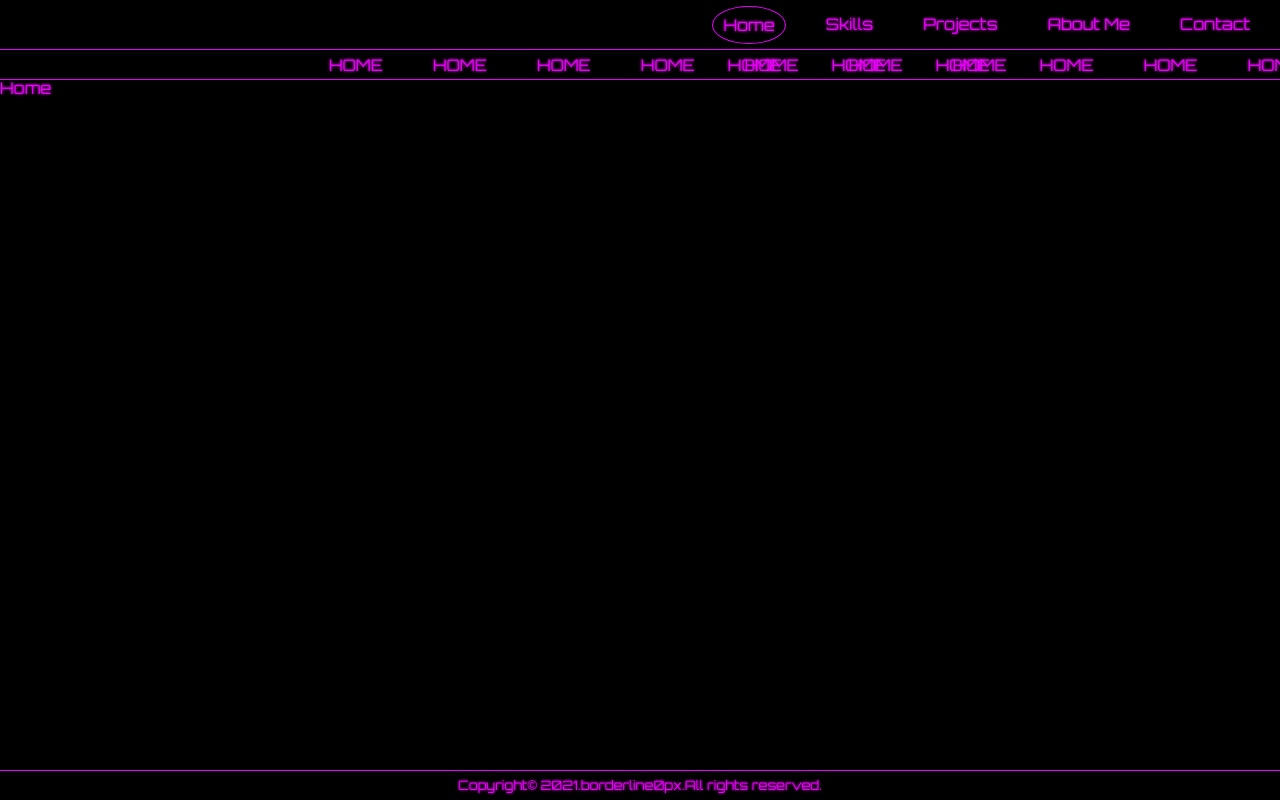
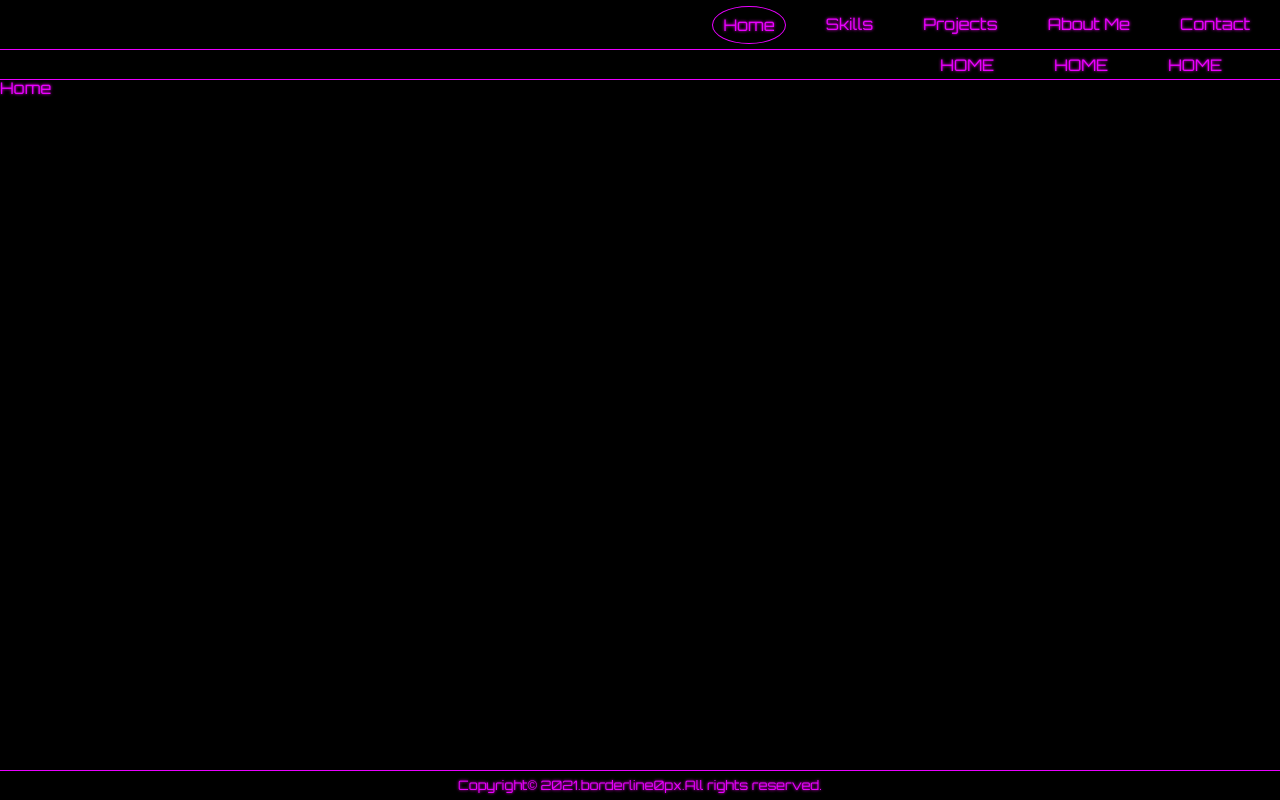
Before and after one commit to Hwajiin/portfolio-react, a React (Create React App) app: page / in a window 1280 px wide. Built offline with nearby package versions, Linux system fonts and the light colour scheme.

Commit message:
Billboard component: Edit text animation bug

```diff
--- a/src/components/billboard.jsx
+++ b/src/components/billboard.jsx
@@ -35,17 +35,17 @@ const Box = styled.div`
 `;
 
 const First = styled.div`
-  animation: ${moveTextFirst} 20s infinite linear;
+  animation: ${moveTextFirst} 30s infinite linear;
 `;
 
 const Second = styled.div`
-  animation: ${moveTextSec} 20s infinite linear;
-  animation-delay: 10s;
+  animation: ${moveTextSec} 30s infinite linear;
+  animation-delay: 15s;
 `;
 
 const Text = styled.span`
   text-transform: uppercase;
-  margin-right: 50px;
+  margin-right: 60px;
 `;
 
 const Billboard = ({ text }) => {
@@ -53,6 +53,12 @@ const Billboard = ({ text }) => {
     <Container>
       <Box>
         <First>
+          <Text>{text}</Text>
+          <Text>{text}</Text>
+          <Text>{text}</Text>
+          <Text>{text}</Text>
+          <Text>{text}</Text>
+          <Text>{text}</Text>
           <Text>{text}</Text>
           <Text>{text}</Text>
           <Text>{text}</Text>
@@ -69,6 +75,12 @@ const Billboard = ({ text }) => {
           <Text>{text}</Text>
           <Text>{text}</Text>
           <Text>{text}</Text>
+          <Text>{text}</Text>
+          <Text>{text}</Text>
+          <Text>{text}</Text>
+          <Text>{text}</Text>
+          <Text>{text}</Text>
+          <Text>{text}</Text>
         </Second>
       </Box>
     </Container>
```
